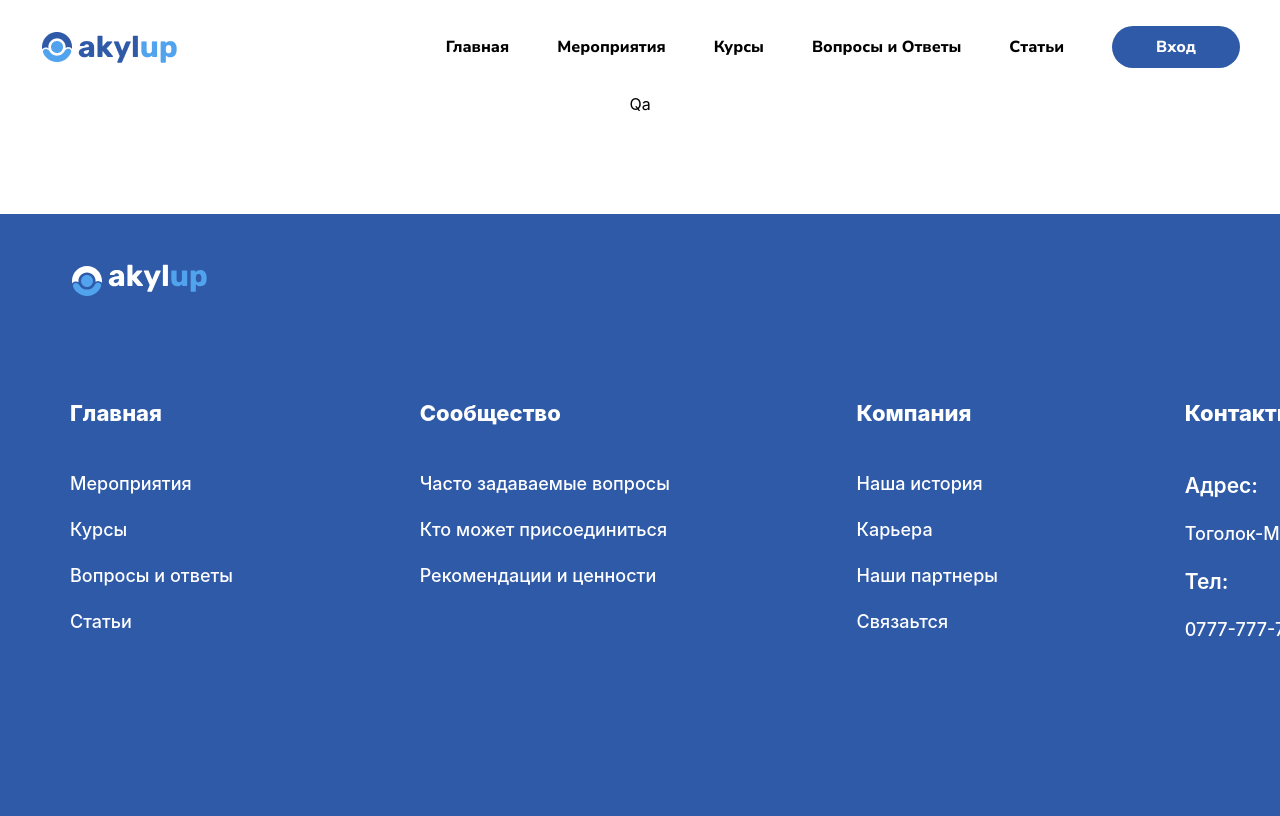
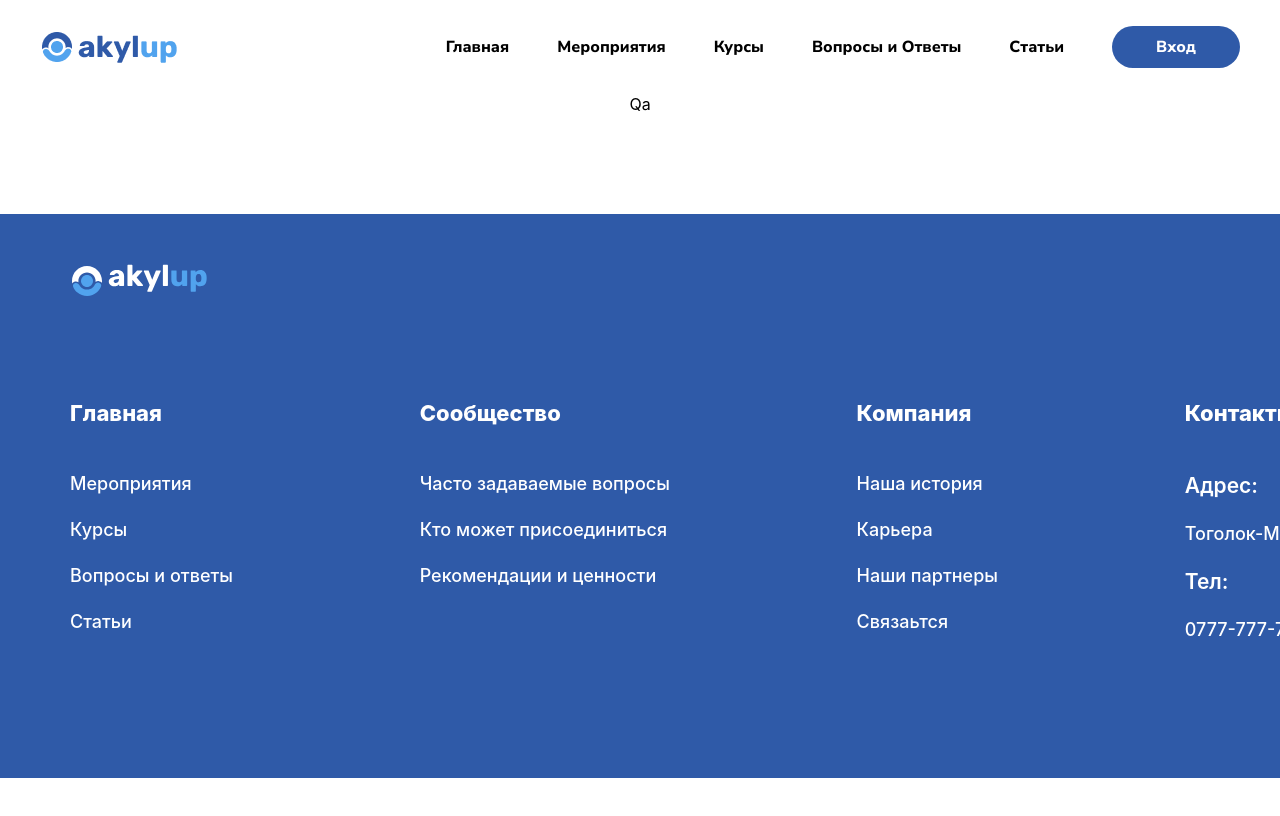
Before and after one commit to 09mazya/AkylUP, a React (Create React App) app: page /qa in a window 1280 px wide. Shown: the top 816 px of the page. Built offline with nearby package versions, Linux system fonts and the light colour scheme.

Commit message:
footern-new-new

```diff
--- a/src/components/footer/footer.scss
+++ b/src/components/footer/footer.scss
@@ -6,7 +6,7 @@
     max-width: 1300px;
     margin: 0 auto;
     width: 100%;
-    height: 70vh;
+    height: 58vh;
     padding: 50px 70px;
 }
 .Svg{
```
Also changed, not shown: src/components/footer/footer.jsx (line endings or trailing spaces).
